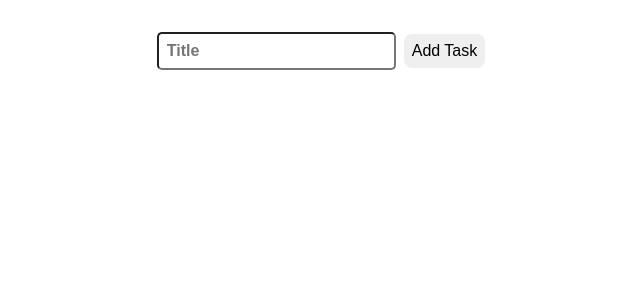
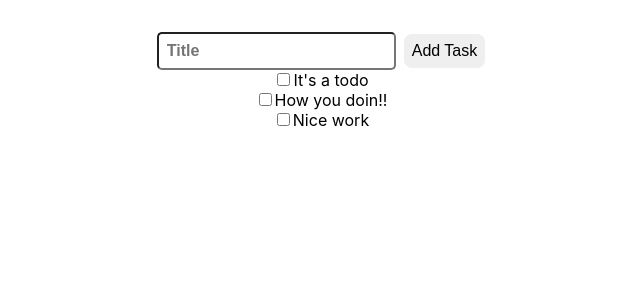
Before and after one commit to rahuljandial2/todo-manager, a React (Create React App) app: page / in a window 1280 px wide. Shown: the top 300 px of the page, without its empty margins (319-959 px from the left). Built offline with nearby package versions, Linux system fonts and the light colour scheme.

Commit message:
Added Todos component
Todo component renders the list of todos.
(Todos used are stored in the arrays at this time)

```diff
--- a/src/App.js
+++ b/src/App.js
@@ -1,16 +1,24 @@
 import { Component } from 'react';
+import Todos from "./todos";
 import './App.css';
+
 
 class App extends Component {
   constructor(props) {
     super(props);
-    this.state = { task: '' };
+    this.state = {
+      task: '',
+      tasks: ["It's a todo", "How you doin!!", "Nice work"]
+    };
     this.addTask = this.addTask.bind(this);
     this.handleChange = this.handleChange.bind(this);
   }
   addTask() {
-    console.log(this.state.task);
-    this.setState({ task: "" })
+    console.log(`"${this.state.task}" task added`);
+    this.setState({
+      task: "",
+      tasks: [...this.state.tasks, this.state.task]
+    });
   }
   handleChange(event) {
     this.setState({ task: event.target.value });
@@ -23,6 +31,7 @@ class App extends Component {
             value={this.state.task} onChange={this.handleChange} />
           <button className="App-add-btn" onClick={this.addTask}>Add Task</button>
         </header>
+        <Todos tasks={this.state.tasks} />
       </div>
     );
   }
--- /dev/null
+++ b/src/todos.js
@@ -0,0 +1,18 @@
+import { Component } from "react";
+
+class Todos extends Component {
+  render() {
+    return (
+      <main className="todo">
+        {this.props.tasks.map((t, i) =>
+          <div className="todo-item" key={i}>
+            <input className="todo-checkbox" type="checkbox" id={t} name="" value="" checked={t.done} />
+            <label className="todo-label" htmlFor={t}>{t}</label>
+          </div>
+        )}
+      </main>
+    );
+  }
+}
+
+export default Todos;
```
